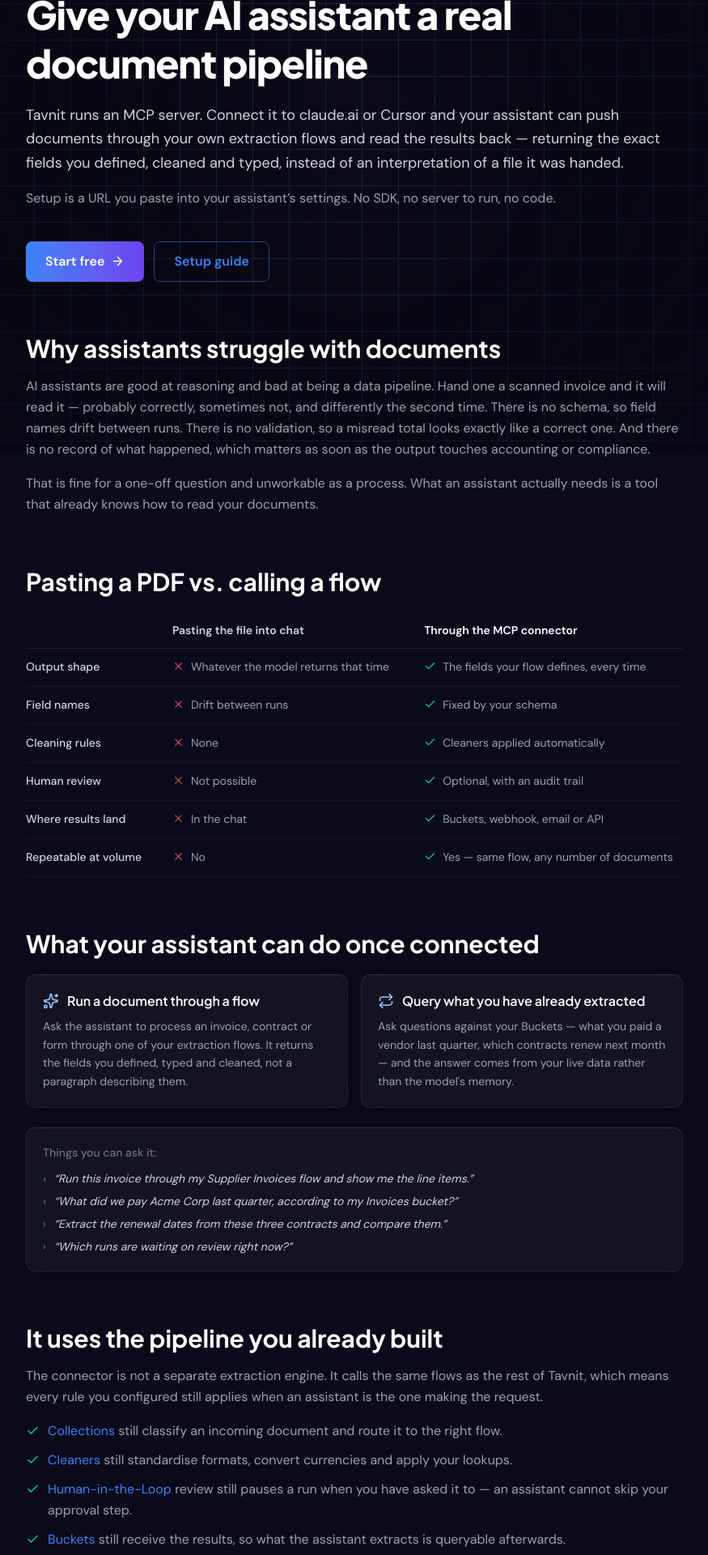
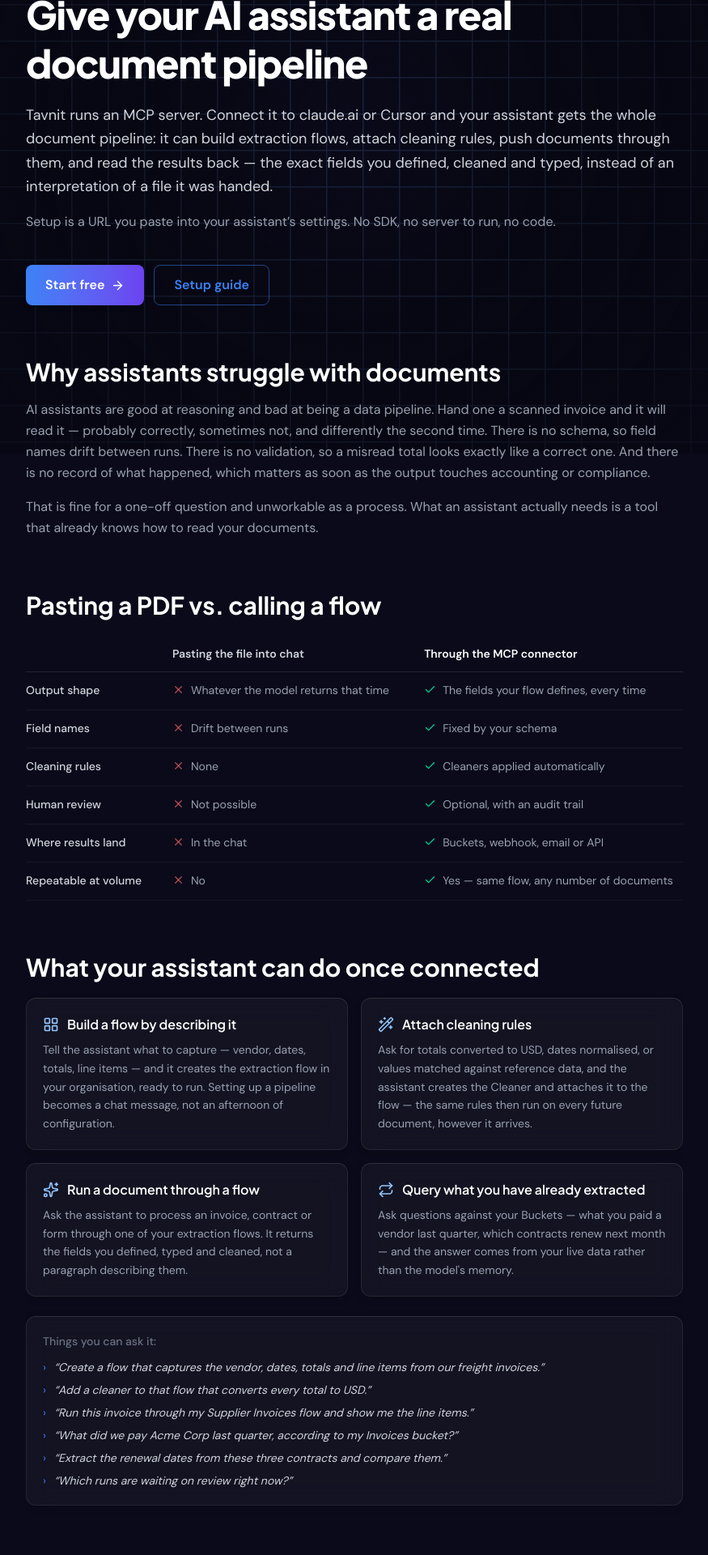
Before and after one commit to samuwa/tavnit-landing, a Next.js app: page /integrations/mcp in a window 1280 px wide. Shown: the part 240-2160 px from the top of the page at 81% size, without its empty margins (202-1077 px from the left). Built offline with nearby package versions, Linux system fonts and the light colour scheme.

Commit message:
Integrations copy: MCP builds flows and cleaners, email works both ways, tighter summaries

```diff
--- a/src/app/integrations/mcp/page.tsx
+++ b/src/app/integrations/mcp/page.tsx
@@ -1,12 +1,12 @@
 import type { Metadata } from "next";
 import Link from "next/link";
-import { ArrowRight, Check, Lock, Plug, Repeat, ShieldCheck, Sparkles, X } from "lucide-react";
+import { ArrowRight, Check, LayoutGrid, Lock, Plug, Repeat, ShieldCheck, Sparkles, Wand2, X } from "lucide-react";
 import MarketingPage from "@/components/MarketingPage";
 import { integrationPageSchema } from "@/lib/schema";
 import { APP_URL, MCP_URL } from "@/lib/site";
 
 const DESCRIPTION =
-  "Connect Tavnit to claude.ai or Cursor over MCP so your assistant runs documents through your own extraction flows and reads the results back, typed and cleaned.";
+  "Connect Tavnit to claude.ai or Cursor over MCP. Your assistant can build extraction flows, run documents through them, and query the results — typed and cleaned.";
 
 export const metadata: Metadata = {
   title: "MCP Document Extraction for Claude and Cursor",
@@ -40,6 +40,10 @@
     a: "Pasting a PDF asks the assistant to read a document it has never seen, in a format it was not designed to parse, with no schema and no way to check the result. The MCP connector routes the document through an extraction flow you defined, so you get the same named fields every time, in the same types, with the same cleaning rules and the same review step applied. The assistant receives structured data rather than an interpretation.",
   },
   {
+    q: "Can the assistant build flows and cleaners, or only run them?",
+    a: "Both. Over the connector, the assistant can create extraction flows and cleaning rules the same way you would in the app: describe the fields, tables and transformations you want in plain language and they are created in your organisation, ready to run on every future document. Creation follows your role — Owners and Admins can build, Members and Viewers stay run-only or read-only.",
+  },
+  {
     q: "Which AI assistants work with it?",
     a: "claude.ai on a Pro plan or above, Cursor, and any client that accepts a remote MCP server URL. MCP is an open protocol, so support is not limited to a specific vendor.",
   },
@@ -62,6 +66,16 @@
 ];
 
 const capabilities = [
+  {
+    icon: <LayoutGrid size={20} />,
+    title: "Build a flow by describing it",
+    body: "Tell the assistant what to capture — vendor, dates, totals, line items — and it creates the extraction flow in your organisation, ready to run. Setting up a pipeline becomes a chat message, not an afternoon of configuration.",
+  },
+  {
+    icon: <Wand2 size={20} />,
+    title: "Attach cleaning rules",
+    body: "Ask for totals converted to USD, dates normalised, or values matched against reference data, and the assistant creates the Cleaner and attaches it to the flow — the same rules then run on every future document, however it arrives.",
+  },
   {
     icon: <Sparkles size={20} />,
     title: "Run a document through a flow",
@@ -115,9 +129,10 @@
             likely to be extracted into an AI answer or a featured snippet. */}
         <p className="text-lg text-gray-300 leading-relaxed mb-4">
           Tavnit runs an MCP server. Connect it to claude.ai or Cursor and your
-          assistant can push documents through your own extraction flows and read
-          the results back — returning the exact fields you defined, cleaned and
-          typed, instead of an interpretation of a file it was handed.
+          assistant gets the whole document pipeline: it can build extraction flows,
+          attach cleaning rules, push documents through them, and read the results
+          back — the exact fields you defined, cleaned and typed, instead of an
+          interpretation of a file it was handed.
         </p>
         <p className="text-gray-400 leading-relaxed mb-10">
           Setup is a URL you paste into your assistant&rsquo;s settings. No SDK, no
@@ -223,6 +238,8 @@
             <p className="text-sm text-gray-500 mb-3 font-medium">Things you can ask it:</p>
             <ul className="space-y-2 text-sm text-gray-300">
               {[
+                "Create a flow that captures the vendor, dates, totals and line items from our freight invoices.",
+                "Add a cleaner to that flow that converts every total to USD.",
                 "Run this invoice through my Supplier Invoices flow and show me the line items.",
                 "What did we pay Acme Corp last quarter, according to my Invoices bucket?",
                 "Extract the renewal dates from these three contracts and compare them.",
@@ -244,8 +261,9 @@
           </h2>
           <p className="text-gray-400 leading-relaxed mb-4">
             The connector is not a separate extraction engine. It calls the same flows as
-            the rest of Tavnit, which means every rule you configured still applies when
-            an assistant is the one making the request.
+            the rest of Tavnit — whether you built them in the app or the assistant created
+            them for you — which means every rule you configured still applies when an
+            assistant is the one making the request.
           </p>
           <ul className="space-y-2.5 text-gray-400">
             {[
--- a/src/app/integrations/page.tsx
+++ b/src/app/integrations/page.tsx
@@ -101,8 +101,9 @@
               <strong className="text-gray-200">If you are working alongside an AI assistant</strong>,
               use the{" "}
               <Link href="/integrations/mcp" className="text-[#3b82f6] hover:underline">MCP connector</Link>.
-              It lets claude.ai or Cursor run documents through your flows and query what you have
-              already extracted, without you moving files around by hand.
+              It gives claude.ai or Cursor the whole pipeline, not just a way in: your assistant can
+              build extraction flows, attach cleaning rules, run documents through them, and query
+              what you have already extracted — without you moving files around by hand.
             </p>
           </div>
         </section>
--- a/src/lib/integrations.ts
+++ b/src/lib/integrations.ts
@@ -27,7 +27,7 @@
     label: "MCP Connector",
     href: "/integrations/mcp",
     summary:
-      "Add Tavnit to claude.ai, Cursor or any MCP client so your assistant can run documents through your flows and query your extracted data directly.",
+      "Add Tavnit to claude.ai, Cursor or any MCP client. Your assistant can build extraction flows, attach cleaning rules, run documents through them, and query the extracted data — all by chat.",
     own: true,
   },
   {
@@ -41,7 +41,7 @@
     label: "Email",
     href: "/docs/email-integration",
     summary:
-      "Forward or auto-forward documents to a dedicated address and have every attachment extracted without anyone opening the app.",
+      "Forward or auto-forward documents to a dedicated address and have every attachment extracted — with results emailed back to whoever needs them, all without opening the app.",
     own: false,
   },
   {
@@ -62,7 +62,7 @@
     label: "Buckets",
     href: "/docs/buckets",
     summary:
-      "Keep extracted rows in built-in structured storage, query them, chart them, or export to CSV.",
+      "Keep extracted rows in built-in structured storage — edit them in place, query and chart them, or export to CSV and Excel.",
     own: false,
   },
 ];
```
